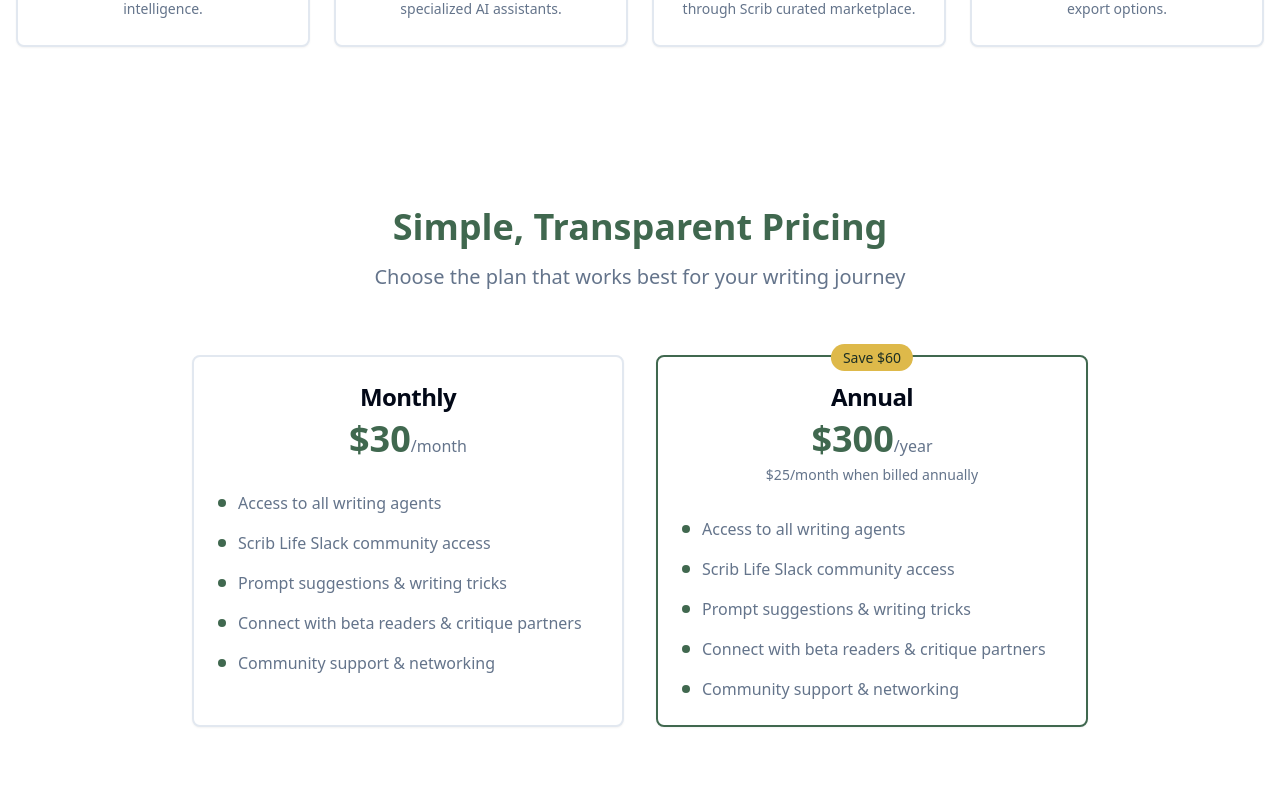
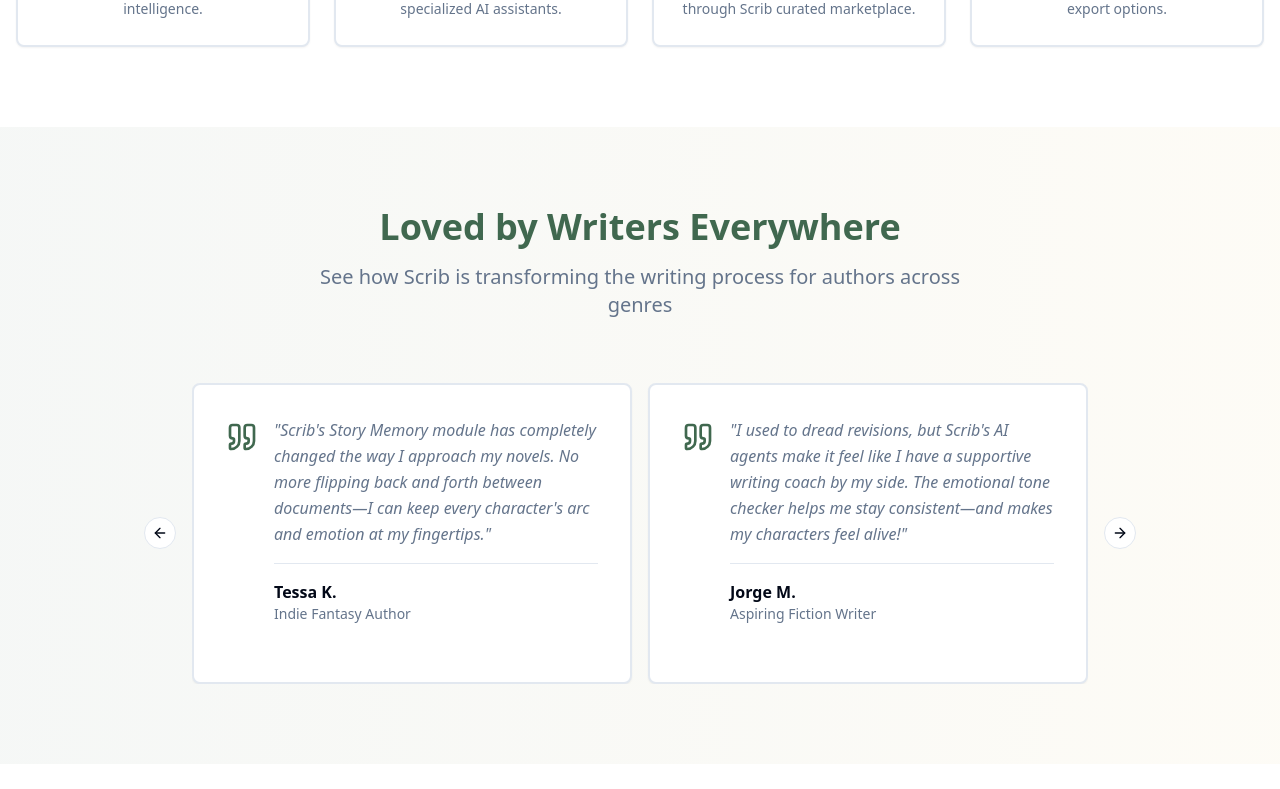
Before and after one commit to NMS369/scrib-story-forge, a React (Vite) app: page / in a window 1280 px wide. Shown: the part 1040-1829 px from the top of the page. Built offline with nearby package versions, Linux system fonts and the light colour scheme.

Commit message:
Add testimonials section
Added a testimonials section to the homepage, displaying quotes in a carousel slider.

```diff
--- a/src/components/Homepage.tsx
+++ b/src/components/Homepage.tsx
@@ -1,6 +1,7 @@
 import Header from "./homepage/Header";
 import HeroSection from "./homepage/HeroSection";
 import FeaturesSection from "./homepage/FeaturesSection";
+import TestimonialsSection from "./homepage/TestimonialsSection";
 import PricingSection from "./homepage/PricingSection";
 import BenefitsSection from "./homepage/BenefitsSection";
 import CTASection from "./homepage/CTASection";
@@ -12,6 +13,7 @@ const Homepage = () => {
       <Header />
       <HeroSection />
       <FeaturesSection />
+      <TestimonialsSection />
       <PricingSection />
       <BenefitsSection />
       <CTASection />
--- /dev/null
+++ b/src/components/homepage/TestimonialsSection.tsx
@@ -0,0 +1,100 @@
+import { Card, CardContent } from "@/components/ui/card";
+import {
+  Carousel,
+  CarouselContent,
+  CarouselItem,
+  CarouselNext,
+  CarouselPrevious,
+} from "@/components/ui/carousel";
+import { Quote } from "lucide-react";
+
+const TestimonialsSection = () => {
+  const testimonials = [
+    {
+      quote: "Scrib's Story Memory module has completely changed the way I approach my novels. No more flipping back and forth between documents—I can keep every character's arc and emotion at my fingertips.",
+      author: "Tessa K.",
+      role: "Indie Fantasy Author"
+    },
+    {
+      quote: "I used to dread revisions, but Scrib's AI agents make it feel like I have a supportive writing coach by my side. The emotional tone checker helps me stay consistent—and makes my characters feel alive!",
+      author: "Jorge M.",
+      role: "Aspiring Fiction Writer"
+    },
+    {
+      quote: "The dashboard is so clean and intuitive. I love being able to track multiple projects and instantly jump into whatever I'm working on. It's like a home base for my writing life.",
+      author: "Emily S.",
+      role: "Romance Novelist"
+    },
+    {
+      quote: "Scrib's privacy controls are a game-changer. Knowing that my data is encrypted and that my work stays mine gives me total peace of mind while I write.",
+      author: "Derek L.",
+      role: "Indie Author"
+    },
+    {
+      quote: "Scrib's AI feels like a real collaborator, not just a tool. It understands my characters and helps me keep everything consistent—even when I jump between scenes. It's like having a writing partner who never forgets the details.",
+      author: "Priya R.",
+      role: "Science Fiction Writer"
+    },
+    {
+      quote: "I never thought I'd feel excited to open a writing app. But Scrib feels like it was built by writers, for writers—every feature, from the Storyboard Agent to the SME Marketplace, feels like it's exactly what I need.",
+      author: "James W.",
+      role: "Self-Published Author"
+    }
+  ];
+
+  return (
+    <section className="py-20 bg-gradient-to-r from-primary/5 to-secondary/5">
+      <div className="container mx-auto px-4">
+        <div className="text-center mb-16">
+          <h2 className="text-3xl md:text-4xl font-bold mb-4 text-primary">
+            Loved by Writers Everywhere
+          </h2>
+          <p className="text-xl text-muted-foreground max-w-2xl mx-auto">
+            See how Scrib is transforming the writing process for authors across genres
+          </p>
+        </div>
+
+        <div className="max-w-4xl mx-auto">
+          <Carousel
+            opts={{
+              align: "start",
+              loop: true,
+            }}
+            className="w-full"
+          >
+            <CarouselContent>
+              {testimonials.map((testimonial, index) => (
+                <CarouselItem key={index} className="md:basis-1/2 lg:basis-1/1">
+                  <Card className="border-2 hover:border-primary/20 transition-all duration-300 hover:shadow-lg h-full">
+                    <CardContent className="p-8">
+                      <div className="flex items-start space-x-4">
+                        <Quote className="h-8 w-8 text-primary flex-shrink-0 mt-1" />
+                        <div className="space-y-4">
+                          <blockquote className="text-muted-foreground leading-relaxed italic">
+                            "{testimonial.quote}"
+                          </blockquote>
+                          <div className="border-t pt-4">
+                            <div className="font-semibold text-foreground">
+                              {testimonial.author}
+                            </div>
+                            <div className="text-sm text-muted-foreground">
+                              {testimonial.role}
+                            </div>
+                          </div>
+                        </div>
+                      </div>
+                    </CardContent>
+                  </Card>
+                </CarouselItem>
+              ))}
+            </CarouselContent>
+            <CarouselPrevious className="hidden md:flex" />
+            <CarouselNext className="hidden md:flex" />
+          </Carousel>
+        </div>
+      </div>
+    </section>
+  );
+};
+
+export default TestimonialsSection;
```
